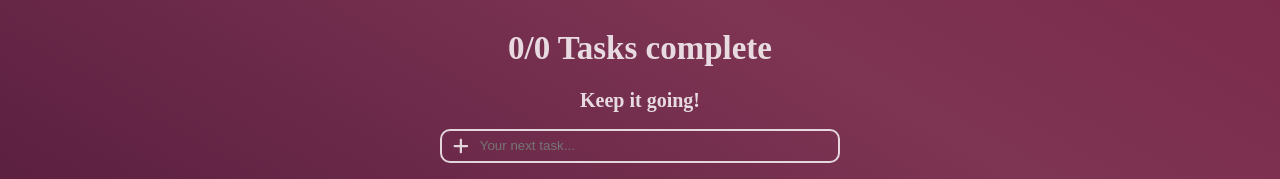
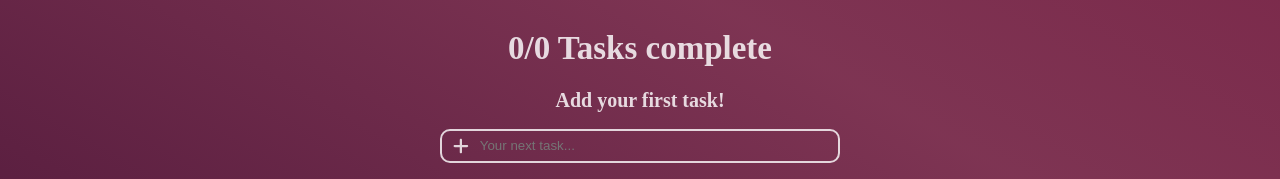
Before and after one commit to pr3civk/todo-app, a React (Create React App) app: page / in a window 1280 px wide. Shown: the top 179 px of the page. Built offline with nearby package versions, Linux system fonts and the light colour scheme; a web font is replaced by a local one.

Commit message:
adding msg if there are no tasks at all

```diff
--- a/src/App.js
+++ b/src/App.js
@@ -47,6 +47,9 @@ function App() {
     else if (percentage === 0){
       return "Come on! Try to do at least one task today!"
     }
+    else if (numberTotalTasks === 0){
+      return "Add your first task!"
+    }
     return "Keep it going!"
   }
 
```
